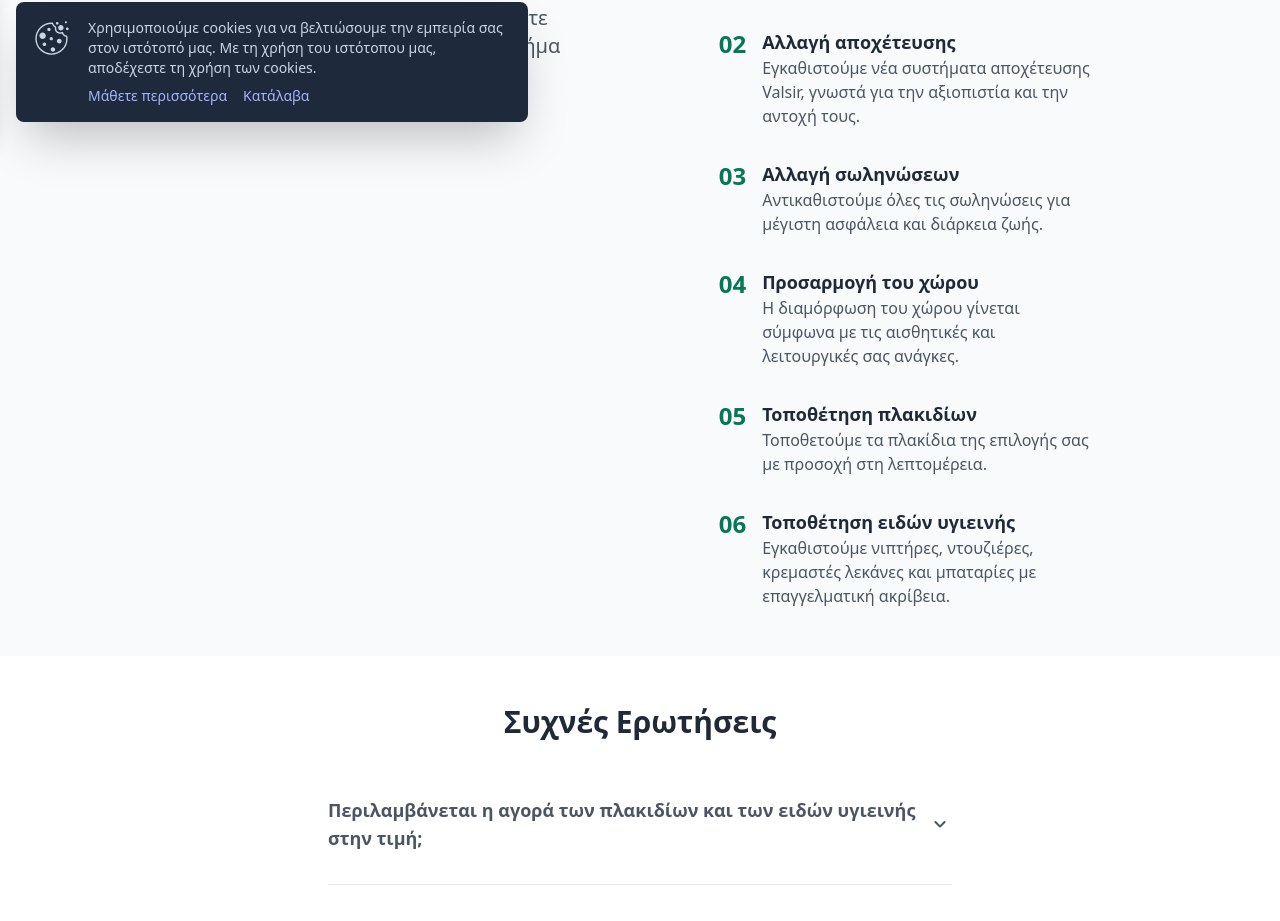
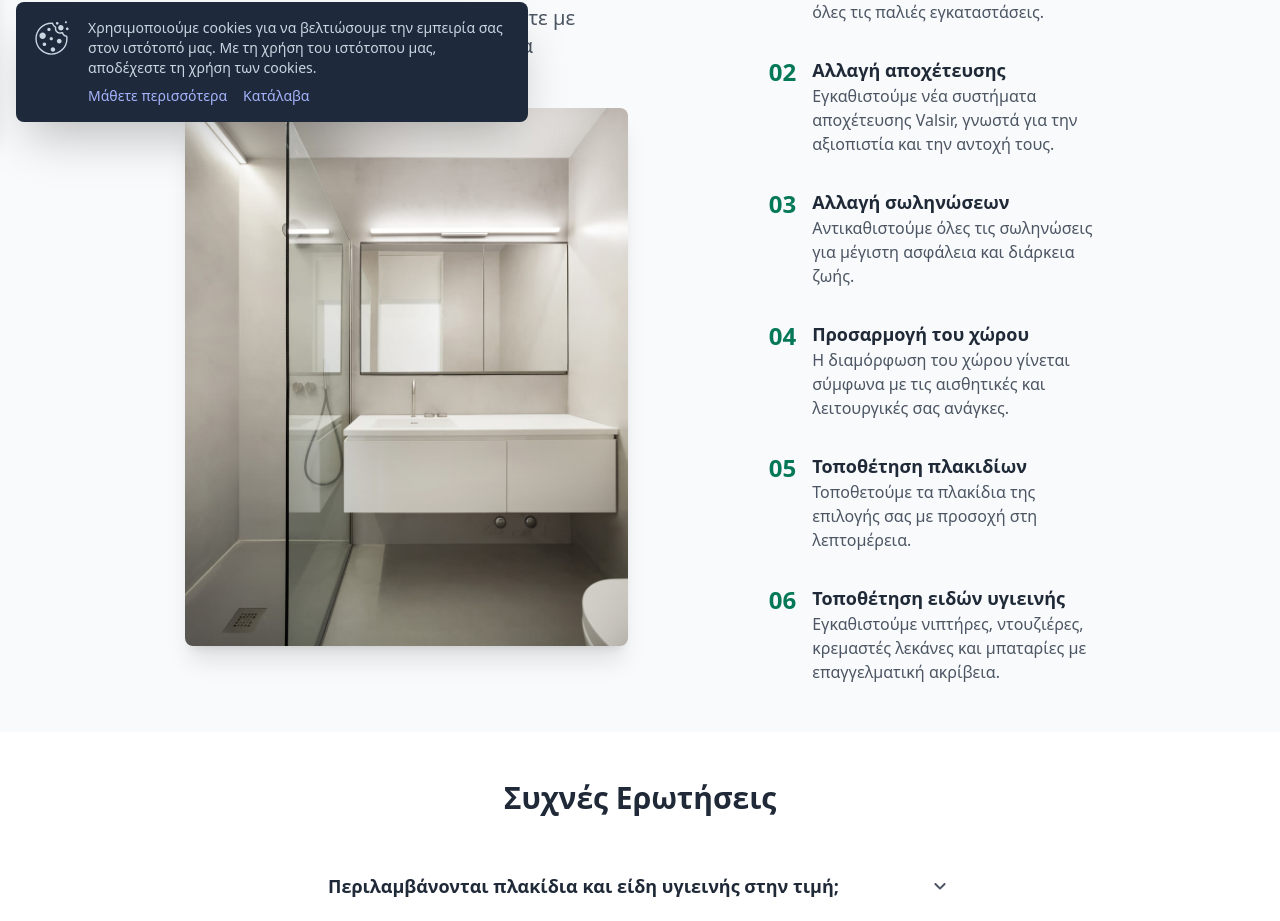
Before and after one commit to gparas/constructions-pjetri, a Next.js app: page /anakainisi/mpaniou in a window 1280 px wide. Shown: the part 662-1583 px from the top of the page. Built offline with nearby package versions, Linux system fonts and the light colour scheme; no server answers.

Commit message:
fix layout in offer page
remove budget from offer steps

```diff
--- a/app/(main)/anakainisi/faq.tsx
+++ b/app/(main)/anakainisi/faq.tsx
@@ -18,10 +18,12 @@ const Faq = () => {
           return (
             <div key={index} className={`py-4 ${index !== 0 && "border-t"}`}>
               <div
-                className="flex items-center justify-between gap-3 py-4"
+                className="flex items-center justify-between gap-3 py-4 cursor-pointer"
                 onClick={() => toggle(index)}
               >
-                <p className="text-lg font-semibold">{faq.title}</p>
+                <p className="text-lg font-semibold text-gray-800">
+                  {faq.title}
+                </p>
                 <ChevronDownIcon
                   width={24}
                   height={24}
--- a/app/(main)/anakainisi/mpaniou/constants.ts
+++ b/app/(main)/anakainisi/mpaniou/constants.ts
@@ -1,7 +1,6 @@
 export const FAQ = [
   {
-    title:
-      "Περιλαμβάνεται η αγορά των πλακιδίων και των ειδών υγιεινής στην τιμή;",
+    title: "Περιλαμβάνονται πλακίδια και είδη υγιεινής στην τιμή;",
     content:
       "Όχι, η τιμή των 4.000€ δεν περιλαμβάνει την αγορά πλακιδίων και ειδών υγιεινής. Αυτά επιλέγονται από τον πελάτη.",
   },
@@ -28,6 +27,6 @@ export const FAQ = [
   {
     title: "Πώς μπορώ να κλείσω ένα ραντεβού για εκτίμηση;",
     content:
-      "Μπορείτε να επικοινωνήσετε μαζί μας τηλεφωνικά ή μέσω της φόρμας επικοινωνίας στην ιστοσελίδα μας για να κλείσουμε ένα δωρεάν ραντεβού εκτίμησης.",
+      "Μπορείτε να επικοινωνήσετε μαζί μας τηλεφωνικά ή να συμπληρώσετε τη φόρμα προσφοράς στην ιστοσελίδα μας για να κλείσουμε ένα δωρεάν ραντεβού εκτίμησης.",
   },
 ];
--- a/app/(main)/anakainisi/mpaniou/faq.tsx
+++ b/app/(main)/anakainisi/mpaniou/faq.tsx
@@ -18,10 +18,12 @@ const Faq = () => {
           return (
             <div key={index} className={`py-4 ${index !== 0 && "border-t"}`}>
               <div
-                className="flex items-center justify-between gap-3 py-4"
+                className="flex items-center justify-between gap-3 py-4 cursor-pointer"
                 onClick={() => toggle(index)}
               >
-                <p className="text-lg font-semibold">{faq.title}</p>
+                <p className="text-lg font-semibold text-gray-800">
+                  {faq.title}
+                </p>
                 <ChevronDownIcon
                   width={24}
                   height={24}
--- a/app/(main)/anakainisi/mpaniou/steps.tsx
+++ b/app/(main)/anakainisi/mpaniou/steps.tsx
@@ -1,3 +1,6 @@
+import Image from "next/image";
+import Bathroom from "@/assets/images/anakainisi/bathroom-1.jpg";
+
 const STEPS = [
   {
     title: "Αποξήλωση του παλαιού μπάνιου",
@@ -35,15 +38,20 @@ const Steps = () => {
   return (
     <section className="py-12 bg-gray-50">
       <div className="container">
-        <div className="grid grid-cols-1 md:grid-cols-2 lg:grid-cols-7 gap-6 w-full lg:w-10/12 mx-auto">
-          <div className="lg:col-span-3">
+        <div className="grid grid-cols-1 md:grid-cols-2 lg:grid-cols-8 gap-6 w-full lg:w-10/12 mx-auto">
+          <div className="lg:col-span-4">
             <h2 className="mb-3">Τα Βασικά Βήματα της Ανακαίνισης:</h2>
-            <p className="text-lg md:text-xl mb-4">
+            <p className="text-lg md:text-xl">
               Από την ιδέα στην πράξη. Ανακαινίστε με ασφάλεια και σιγουριά σε
               κάθε βήμα
             </p>
+            <Image
+              src={Bathroom}
+              alt="bathroom"
+              className="rounded-lg shadow-xl hidden md:block mt-12"
+            />
           </div>
-          <div className="flex flex-col gap-8 lg:col-start-5 lg:col-span-3">
+          <div className="flex flex-col gap-8 lg:col-start-6 lg:col-span-3">
             {STEPS.map((step, index) => (
               <div key={index} className="flex gap-4">
                 <div className="text-primary text-2xl font-bold">
--- a/app/(offer)/prosfora/page.tsx
+++ b/app/(offer)/prosfora/page.tsx
@@ -1,5 +1,4 @@
 import { Metadata } from "next";
-import Progress from "@/components/progress";
 import Steps from "@/components/steps";
 
 export const metadata: Metadata = {
@@ -11,13 +10,6 @@ export const metadata: Metadata = {
   },
 };
 
-const OfferPage = () => {
-  return (
-    <>
-      <Progress />
-      <Steps />
-    </>
-  );
-};
+const OfferPage = () => <Steps />;
 
 export default OfferPage;
--- a/app/(offer)/styles.css
+++ b/app/(offer)/styles.css
@@ -10,10 +10,6 @@
 .custom-check-label {
   border-width: 2px;
   @apply border-gray-300;
-}
-
-.custom-check-label {
-  min-height: 132px;
 }
 
 .form-select:focus,
--- a/components/progress/progress.tsx
+++ b/components/progress/progress.tsx
@@ -1,16 +1,9 @@
-"use client";
-
-import { selectors } from "@/store/stepper";
-import { useSelector } from "react-redux";
-
-const Progress = () => {
-  const activeStep = useSelector(selectors.getActiveStep);
-  const progresWidth = (activeStep / 6) * 100;
+const Progress = ({ value }: { value: number }) => {
   return (
     <div className="w-1/3 bg-gray-200 rounded-full h-2 mx-auto">
       <div
         className="bg-primary h-2 rounded-full transition-all duration-300"
-        style={{ width: `${progresWidth}%` }}
+        style={{ width: `${value}%` }}
       ></div>
     </div>
   );
--- a/components/steps/building-type.tsx
+++ b/components/steps/building-type.tsx
@@ -33,7 +33,11 @@ const BuildingType = () => {
                 defaultChecked={buildingType === option}
                 required
               />
-              <label className="custom-check-label" htmlFor={`option-${index}`}>
+              <label
+                className="custom-check-label"
+                htmlFor={`option-${index}`}
+                style={{ minHeight: 132 }}
+              >
                 <Icon width={56} height={56} />
                 <span>{option}</span>
               </label>
--- a/components/steps/steps.tsx
+++ b/components/steps/steps.tsx
@@ -5,6 +5,7 @@ import dynamic from "next/dynamic";
 import { useDispatch, useSelector } from "react-redux";
 import { actions, selectors } from "@/store/stepper";
 import Loader from "../loader";
+import Progress from "../progress";
 
 const RenovationType = dynamic(() => import("./renovation-type"), {
   loading: () => <Loader />,
@@ -21,9 +22,6 @@ const WorkType = dynamic(() => import("./work-type"), {
 const Timeframe = dynamic(() => import("./timeframe"), {
   loading: () => <Loader />,
 });
-const Budget = dynamic(() => import("./budget"), {
-  loading: () => <Loader />,
-});
 const Contact = dynamic(() => import("./contact"), {
   loading: () => <Loader />,
 });
@@ -34,7 +32,6 @@ const steps = [
   ConstructionYear,
   WorkType,
   Timeframe,
-  Budget,
   Contact,
 ];
 const titles = [
@@ -42,7 +39,6 @@ const titles = [
   "Τύπος Κτιρίου",
   "Έτος Κατασκευής",
   "Επιλογή Εργασιών",
-  "Χρονοδιάγραμμα",
   "Προϋπολογισμός",
 ];
 const subtitles = [
@@ -51,7 +47,6 @@ const subtitles = [
   "Παρακαλούμε εισαγάγετε το έτος κατασκευής του κτιρίου.",
   "Δηλώστε τα είδη των εργασιών που απαιτούνται για την ανακαίνισή σας",
   "Ενημερώστε μας για το πότε θέλετε να ξεκινήσει η ανακαίνιση",
-  "Ορίστε ένα εύρος προϋπολογισμού για την ανακαίνιση",
   "Συμπληρώστε τα στοιχεία σας για να σας στείλουμε την προσφορά",
 ];
 
@@ -67,6 +62,8 @@ const Steps = () => {
   const title = titles[activeStep];
   const subtitle = subtitles[activeStep];
   return (
+    <>
+      <Progress value={(activeStep / (steps.length - 1)) * 100} />
       <div className="flex flex-col flex-grow  gap-10">
         <header className="text-center">
           {title && <h1 className="mb-2">{title}</h1>}
@@ -74,6 +71,7 @@ const Steps = () => {
         </header>
         <Step />
       </div>
+    </>
   );
 };
 
```
Also changed, not shown: assets/images/anakainisi/bathroom-1.jpg (added). Lines whose indentation alone changed are shown as unchanged.
